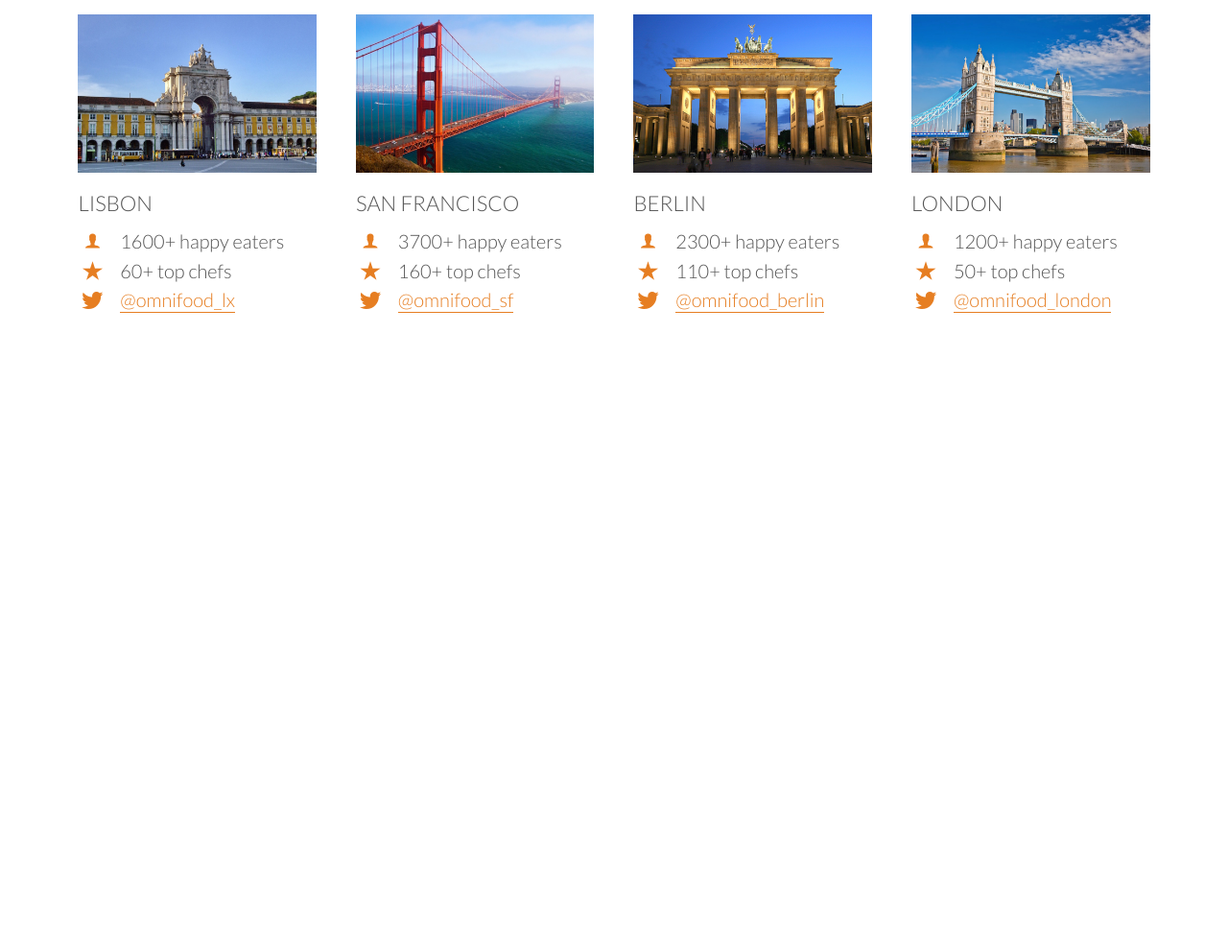
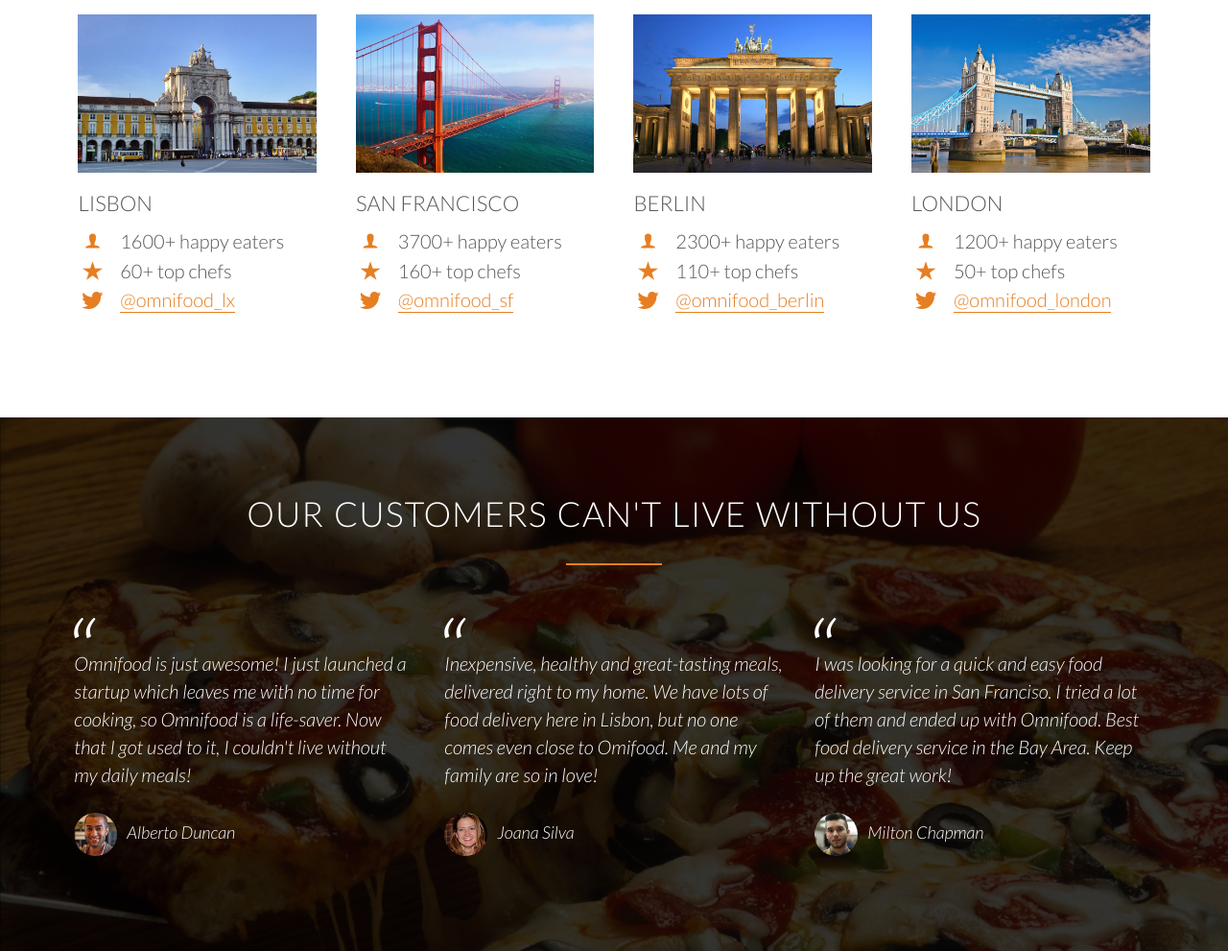
Before and after one commit to n3m3sis42/omnifood, a plain HTML site: page index.html in a window 1280 px wide. Shown: the part 2930-3921 px from the top of the page at 96% size. Before the commit the page ends 3365 px from the top, so only its background shows below. Drawn offline with Linux system fonts and the light colour scheme; files whose address does not match are found by name.

Commit message:
added customer testimonials section

```diff
--- a/index.html
+++ b/index.html
@@ -210,5 +210,30 @@
                 </div>
             </div>
         </section>
+        <section class="section-testimonials">
+            <div class="row">
+                <h2>Our customers can't live without us</h2>
+            </div>
+            <div class="row">
+                <div class="col span-1-of-3">
+                    <blockquote>
+                        Omnifood is just awesome! I just launched a startup which leaves me with no time for cooking, so Omnifood is a life-saver. Now that I got used to it, I couldn't live without my daily meals!
+                        <cite><img src="resources/img/customer-1.jpg">Alberto Duncan</cite>
+                    </blockquote>
+                </div>
+                <div class="col span-1-of-3">
+                    <blockquote>
+                        Inexpensive, healthy and great-tasting meals, delivered right to my home. We have lots of food delivery here in Lisbon, but no one comes even close to Omifood. Me and my family are so in love!
+                        <cite><img src="resources/img/customer-2.jpg">Joana Silva</cite>
+                    </blockquote>
+                </div>
+                <div class="col span-1-of-3">
+                    <blockquote>
+                        I was looking for a quick and easy food delivery service in San Franciso. I tried a lot of them and ended up with Omnifood. Best food delivery service in the Bay Area. Keep up the great work!
+                        <cite><img src="resources/img/customer-3.jpg">Milton Chapman</cite>
+                    </blockquote>
+                </div>
+            </div>
+        </section>
     </body>
 </html>
--- a/resources/css/style.css
+++ b/resources/css/style.css
@@ -8,7 +8,6 @@ Main orange color: #e67e22
 /* ------------------------------------------------ */
 /* BASIC SETUP */
 /* ------------------------------------------------ */
-
 
 * {
     margin: 0;
@@ -34,10 +33,10 @@ html {
     visibility: hidden;
 }
 
+
 /* ------------------------------------------------ */
 /* REUSABLE COMPONENTS */
 /* ------------------------------------------------ */
-
 
 .row {
     max-width: 1140px;
@@ -56,7 +55,6 @@ section {
     font-size: 90%;
     line-height: 145%;
 }
-
 
 /* ----- HEADINGS ----- */
 h1,
@@ -187,11 +185,11 @@ a:active {
 /* HEADER */
 /* ------------------------------------------------ */
 
-
 header {
     background-image: linear-gradient(rgba(0, 0, 0, 0.7), rgba(0, 0, 0, 0.7)), url(img/hero.jpg);
     background-size: cover;
     background-position: center;
+    background-attachment: fixed;
     height: 100vh;
 }
 
@@ -242,7 +240,6 @@ header {
 /* FEATURES */
 /* ------------------------------------------------ */
 
-
 .section-features .long-copy {
     margin-bottom: 30px;
 }
@@ -251,7 +248,6 @@ header {
 /* ------------------------------------------------ */
 /* MEALS */
 /* ------------------------------------------------ */
-
 
 .section-meals {
     padding: 0;
@@ -291,7 +287,6 @@ header {
 /* ------------------------------------------------ */
 /* HOW IT WORKS */
 /* ------------------------------------------------ */
-
 
 .section-steps {
     background-color: #f4f4f4;
@@ -350,10 +345,6 @@ header {
 /* CITIES */
 /* ------------------------------------------------ */
 
-
-.section-cities {
-}
-
 .cities img {
     width: 100%;
     height: auto;
@@ -363,3 +354,45 @@ header {
 .city-item {
     margin-bottom: 5px;
 }
+
+
+/* ------------------------------------------------ */
+/* TESTIMONIALS */
+/* ------------------------------------------------ */
+
+.section-testimonials {
+    background-image: linear-gradient(rgba(0, 0, 0, 0.8), rgba(0, 0, 0, 0.8)), url(img/back-customers.jpg);
+    background-size: cover;
+    color: #fff;
+    background-attachment: fixed;
+}
+
+blockquote {
+    padding: 2%;
+    font-style: italic;
+    line-height: 145%;
+    position: relative;
+    margin-top: 40px;
+}
+
+blockquote:before {
+    content: "\201C";
+    font-size: 500%;
+    display: block;
+    position: absolute;
+    top: -5px;
+    left: -3px;
+}
+
+cite {
+    font-size: 90%;
+    margin-top: 25px;
+    display: block;
+}
+
+cite img {
+    height: 45px;
+    border-radius: 50%;
+    margin-right: 10px;
+    vertical-align: middle;
+}
```
Also changed, not shown: resources/css/img/back-customers.jpg (added).
